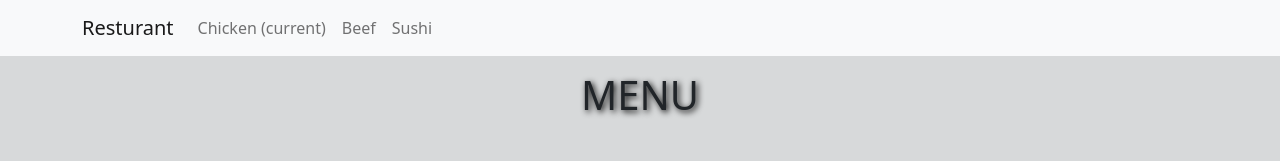
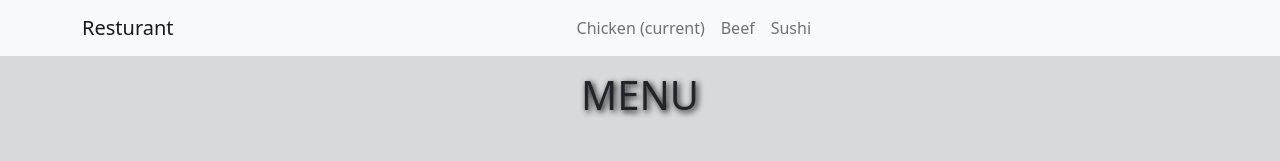
Before and after one commit to Whitimus/Mod-3, a plain HTML site: page index.html in a window 1280 px wide. Shown: the top 161 px of the page. Drawn offline with Linux system fonts and the light colour scheme.

Commit message:
Update index.html
/

```diff
--- a/index.html
+++ b/index.html
@@ -19,7 +19,7 @@
         <button class="navbar-toggler" type="button" ml-auto. data-bs-toggle="collapse" data-bs-target="#navbarTogglerDemo01" aria-controls="navbarTogglerDemo01" aria-expanded="false" aria-label="Toggle navigation">
         <span class="navbar-toggler-icon"></span>
       </button>
-      <div class="collapse navbar-collapse .justify-content-center" id="navbarTogglerDemo01">
+      <div class="collapse navbar-collapse justify-content-center" id="navbarTogglerDemo01">
 
         <ul class="navbar-nav mt-2 mt-lg-0">
           <li class="nav-item active">
```
